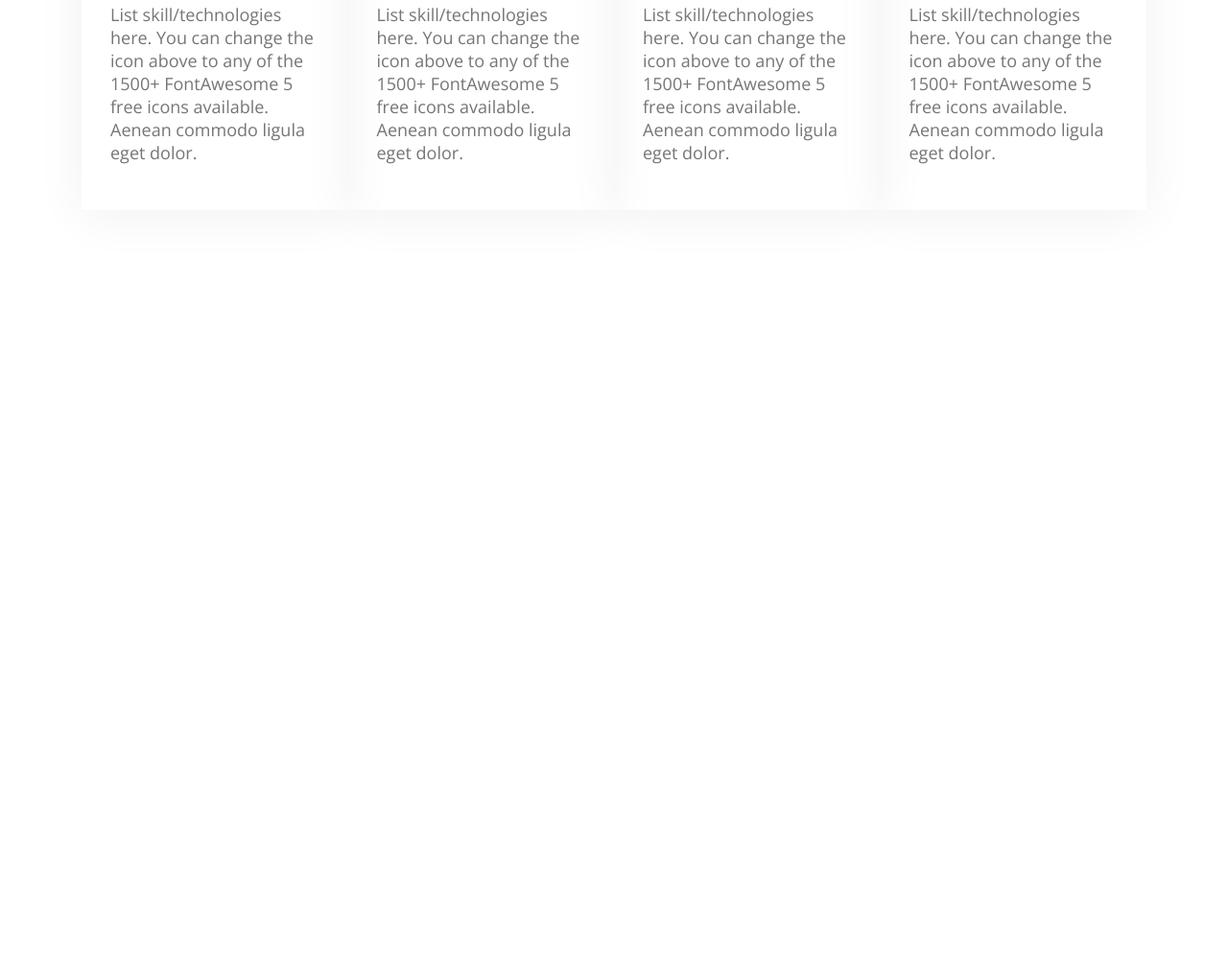
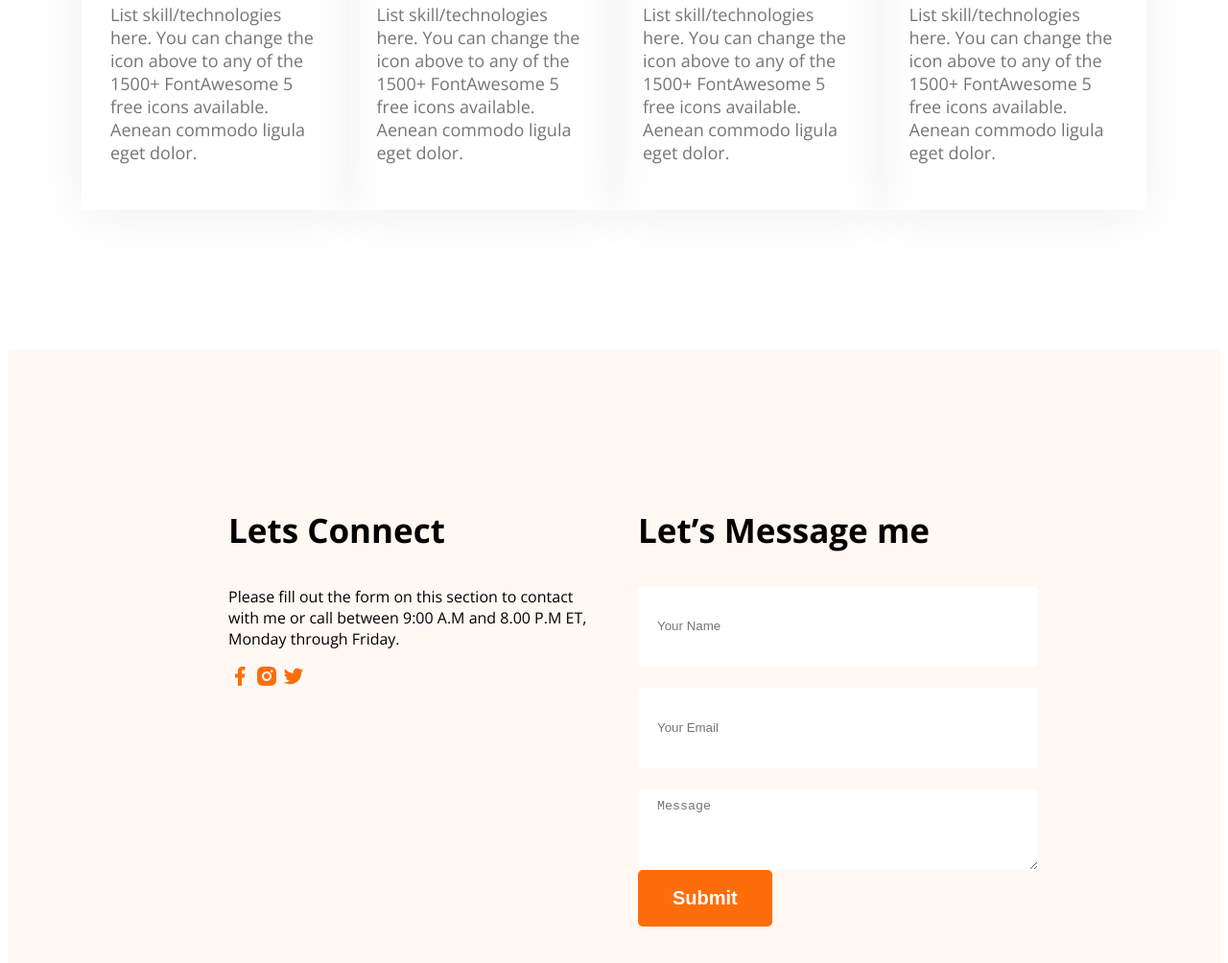
Before and after one commit to JabedOmar11/my-portfolio, a plain HTML site: page index.html in a window 1280 px wide. Shown: the part 1988-2992 px from the top of the page at 96% size. Before the commit the page ends 2352 px from the top, so only its background shows below. Drawn offline with nearby package versions, Linux system fonts and the light colour scheme.

Commit message:
semi final

```diff
--- a/index.html
+++ b/index.html
@@ -88,7 +88,25 @@
         </section>
 
     </main>
-    <footer>
+    <footer class="secondary-bg">
+        <div class="footer-column">
+            <h3 class="section-tittle">Lets Connect </h3>
+            <p>Please fill out the form on this section to contact with me or call between 9:00 A.M and 8.00 P.M ET, Monday through Friday.</p>
+            <div>
+                <a href=""><img src="images/icons/facebook.png" alt=""></a>
+                <a href=""><img src="images/icons/insta.png" alt=""></a>
+                <a href=""><img src="images/icons/twitter.png" alt=""></a>
+            </div>
+
+        </div>
+        <div class="footer-column">
+            <h3 class="section-tittle">Let’s Message me</h3>
+            <input type="text" placeholder="Your Name"><br>
+            <input type="email" placeholder="Your Email"><br>
+            <textarea name=""   id="" cols="30" rows="20" placeholder="Message"></textarea>
+            <button class="btm-primary">Submit</button>
+
+        </div>
 
     </footer>
 </body>
--- a/styles/style.css
+++ b/styles/style.css
@@ -125,6 +125,7 @@ main section{
     display: flex;
     margin-top: 20px;
     padding: 15px;
+    gap: 15;
 }
 .skill-tittle{
     font-weight: bold;
@@ -137,5 +138,43 @@ main section{
 .skill{
     padding: 30px;
     box-shadow: 0px 6px 50px 0px rgba(0, 0, 0, 0.06);
+    gap: 15;
 
 }
+/*Footer style*/
+footer{
+    padding: 130px 230px ;
+    display: flex;
+    gap: 50px;
+}
+.footer-column{
+    width: 50%;
+
+}
+footer input[type="text"]   {
+    height: 64px;
+    border-radius: 5px;
+    background-color: #fff;
+    display: block;
+    width: 100%;
+    padding: 10px 20px;
+    border: none;
+}
+footer input[type="email"]   {
+    height: 64px;
+    border-radius: 5px;
+    background-color: #fff;
+    display: block;
+    width: 100%;
+    padding: 10px 20px;
+    border: none;
+}
+footer textarea  {
+    height: 64px;
+    border-radius: 5px;
+    background-color: #fff;
+    display: block;
+    width: 100%;
+    padding: 10px 20px;
+    border: none;
+}
```
